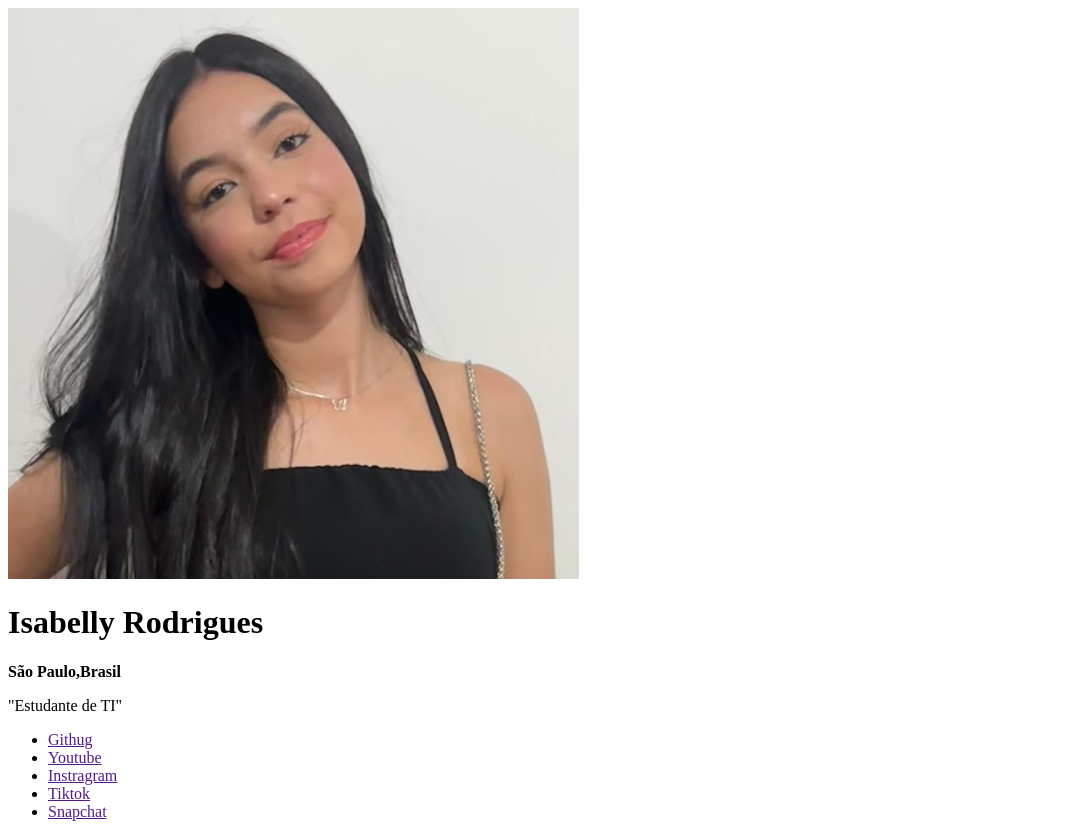
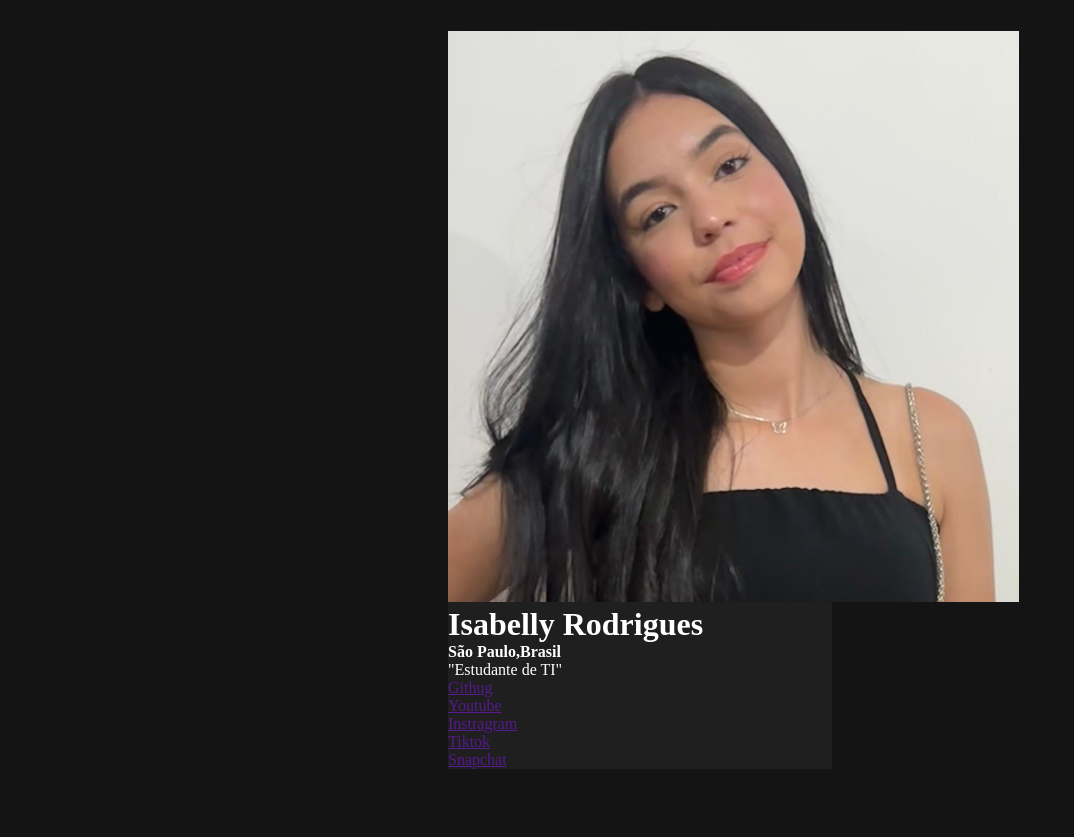
Before and after one commit to isasrodriigues/Link-tree, a plain HTML site: page index.html in a window 1280 px wide. Shown: the whole page, without its empty margins (0-1074 px from the left). After the commit the page ends 800 px from the top, so only its background shows below. Drawn offline with Linux system fonts and the light colour scheme.

Commit message:
Inicio da estilização do projeto com CSS

```diff
--- a/style.css
+++ b/style.css
@@ -1 +1,25 @@
-/* Add styles here */
+@import url('https://fonts.googleapis.com/css2?family=Inter:ital,opsz,wght@0,14..32,100..900;1,14..32,100..900&display=swap');
+* {
+ margin:0;
+padding:0;
+box-sizing: border-box
+font-family
+
+}
+
+body {
+background-color: #141414;
+height: 100vh;
+display: flex;
+justify-content: center;
+align-items: center;
+}
+
+div {
+    background-color: #1f1f1f;
+    color: white;
+    width: 384px;
+}
+ul,li{
+    list-style: none;
+}
```
